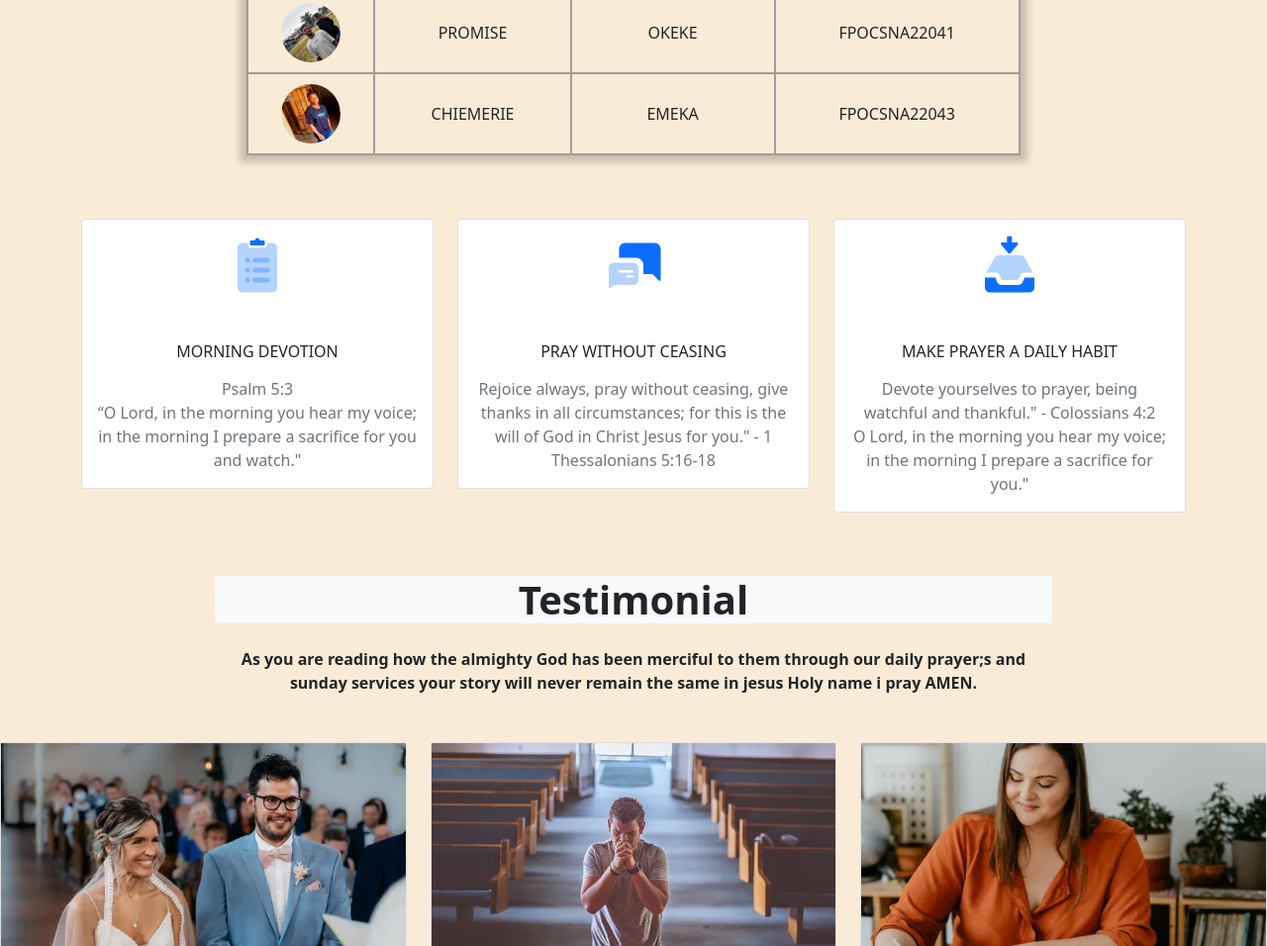
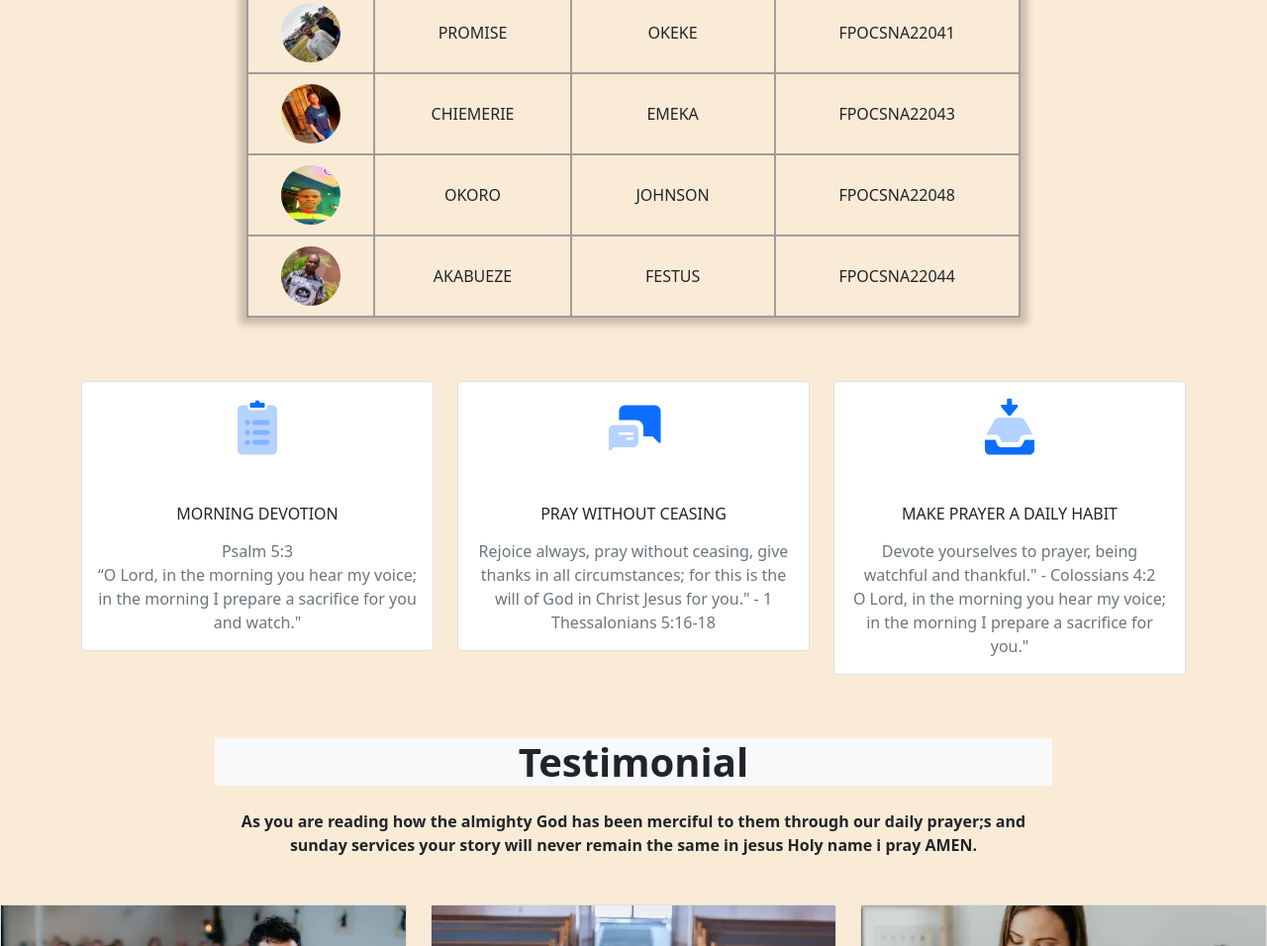
Before and after one commit to Stevdev001/Church-website, a plain HTML site: page index.html in a window 1280 px wide. Shown: the part 1033-1989 px from the top of the page at 99% size. Drawn offline with nearby package versions, Linux system fonts and the light colour scheme.

Commit message:
tablechanges

```diff
--- a/index.html
+++ b/index.html
@@ -9,11 +9,11 @@
    rel="stylesheet"
     integrity="sha384-EVSTQN3/azprG1Anm3QDgpJLIm9Nao0Yz1ztcQTwFspd3yD65VohhpuuCOmLASjC"
      crossorigin="anonymous" />
-    <link href="https://unpkg.com/aos@2.3.1/dist/aos.css" rel="stylesheet">
+  <link href="https://unpkg.com/aos@2.3.1/dist/aos.css" rel="stylesheet">
   <link rel="stylesheet" href="main.css" />
-
   <link rel="icon" type="icon" href="./images/download (1).png">
   <link rel="stylesheet" href="https://cdn.jsdelivr.net/npm/bootstrap-icons@1.11.3/font/bootstrap-icons.min.css">
+
   <title>Christian church of God</title>
 </head>
 
@@ -130,6 +130,18 @@
               <td>CHIEMERIE</td>
               <td>EMEKA</td>
               <td>FPOCSNA22043</td>
+            </tr>
+            <tr>
+              <td><img src="./images/IMG-20240715-WA0067.jpg"></td>
+              <td>OKORO</td>
+              <td>JOHNSON</td>
+              <td>FPOCSNA22048</td>
+            </tr>
+            <tr>
+              <td><img src="./images/IMG-20240716-WA0003.jpg"></td>
+              <td>AKABUEZE</td>
+              <td>FESTUS</td>
+              <td>FPOCSNA22044</td>
             </tr>
 
           </table>
--- a/main.css
+++ b/main.css
@@ -5,8 +5,9 @@
 }
 
 body{
-  max-width:100%;
-  overflow-x: hidden;
+ font-size: 16px;
+ min-width: 100%;
+ overflow-x: hidden;
 }
 
 /* the css below is for the elements i couldn't find in bootstrap */
@@ -52,7 +53,6 @@ a{
 .table-container th{
   position: relative;
     font-weight: bolder;
-    /* margin-bottom: 4rem; */
     bottom: 2rem;
 }
 
@@ -141,6 +141,11 @@ a{
           white-space: nowrap;
           right: 26rem;
           overflow-x: hidden;
+    }
+
+    .image-container:hover{
+      transform: none;
+      width: 100%;
     }
 
     .table-container{
```
Also changed, not shown: Event.html (+1 -1 lines), contact us.html (+1 -4 lines).
